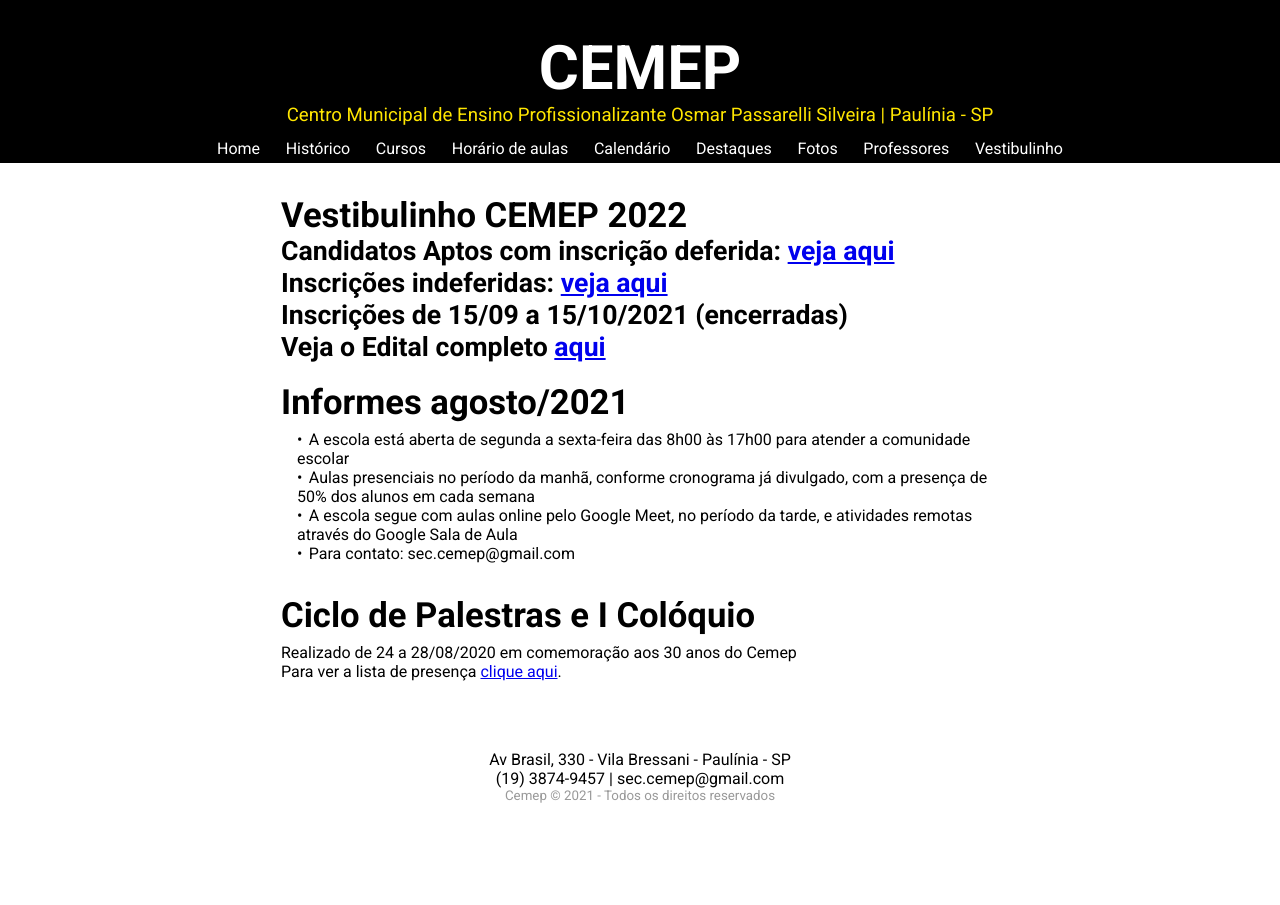
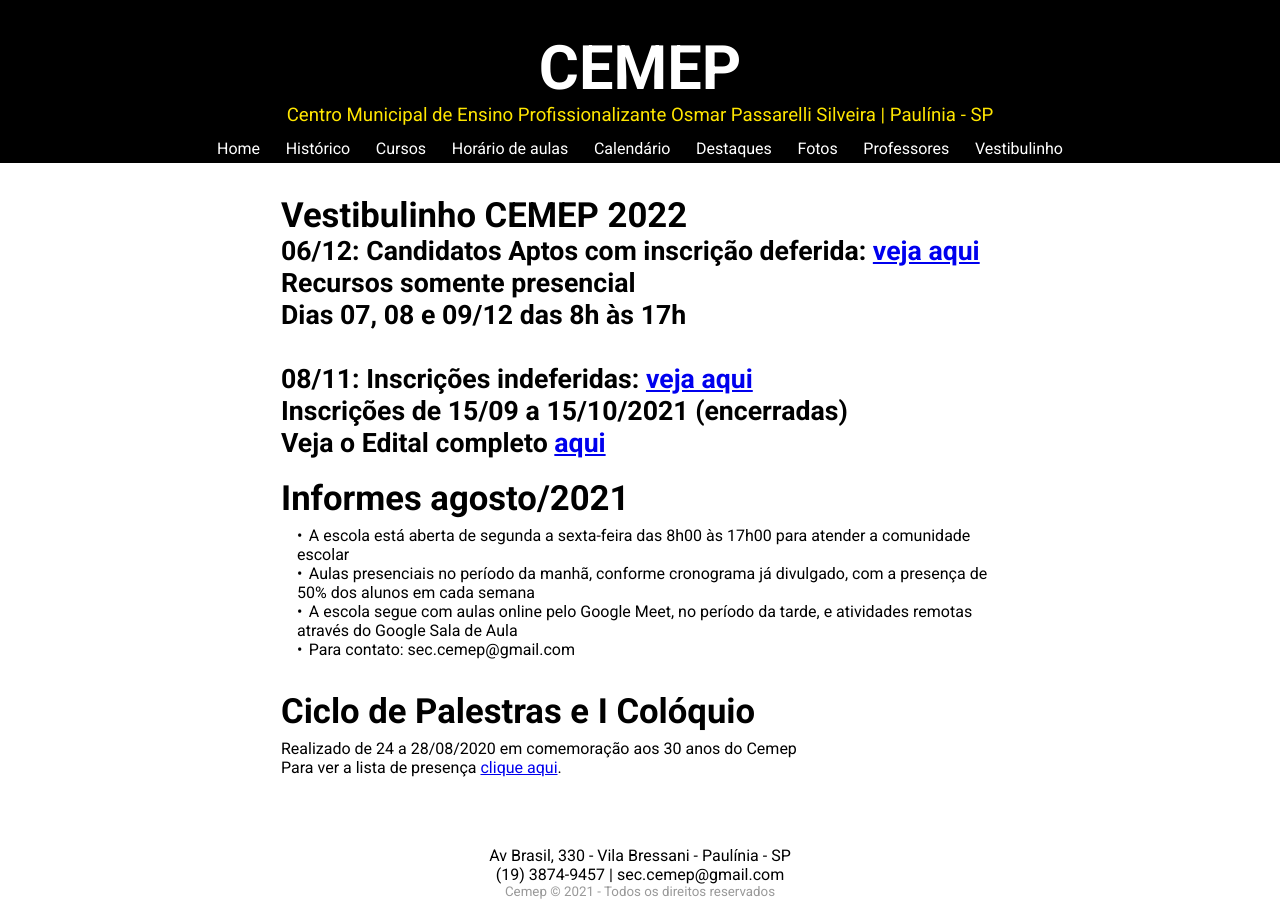
Before and after one commit to tronfy/cemep-old, a Next.js app: page / in a window 1280 px wide. Before the commit the page ends 809 px from the top, so only its background shows below. Built offline with nearby package versions, Linux system fonts and the light colour scheme.

Commit message:
Update vestibulinho.tsx

```diff
--- a/pages/vestibulinho.tsx
+++ b/pages/vestibulinho.tsx
@@ -11,9 +11,14 @@ const Vestibulinho: React.FC = () => {
       <main className={styles.vestibulinho}>
         <h1>Vestibulinho CEMEP 2022</h1>
         <h2>
-          Candidatos Aptos com inscrição deferida: <a href="CandidatosAptos.pdf">veja aqui</a>
+          06/12: Candidatos Aptos com inscrição deferida: <a href="CandidatosAptos.pdf">veja aqui</a>
           <br />
-          Inscrições indeferidas: <a href="Indeferidas.pdf">veja aqui</a>
+          Recursos somente presencial
+          <br />
+          Dias 07, 08 e 09/12 das 8h às 17h
+          <br />
+          <br />
+          08/11: Inscrições indeferidas: <a href="Indeferidas.pdf">veja aqui</a>
           <br />
           Inscrições de 15/09 a 15/10/2021 (encerradas)
           <br />
```
